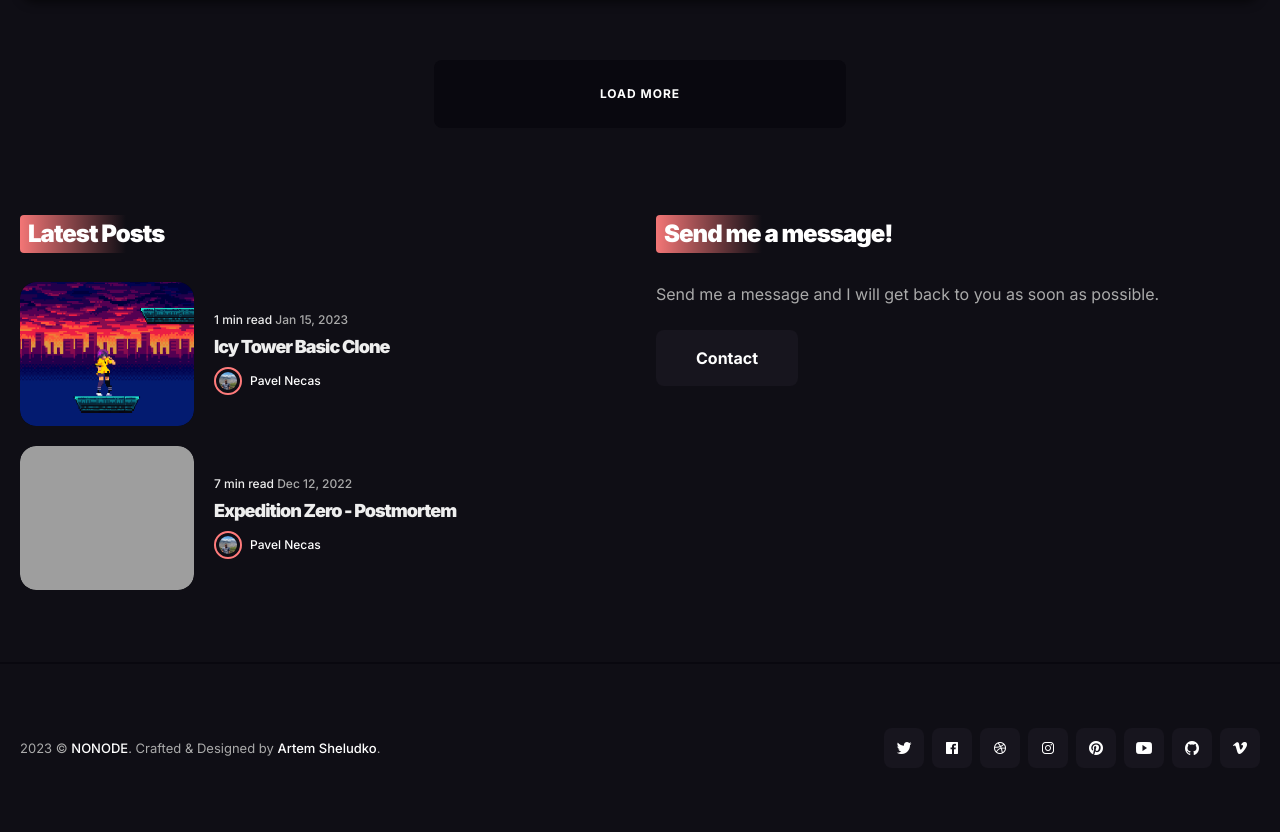
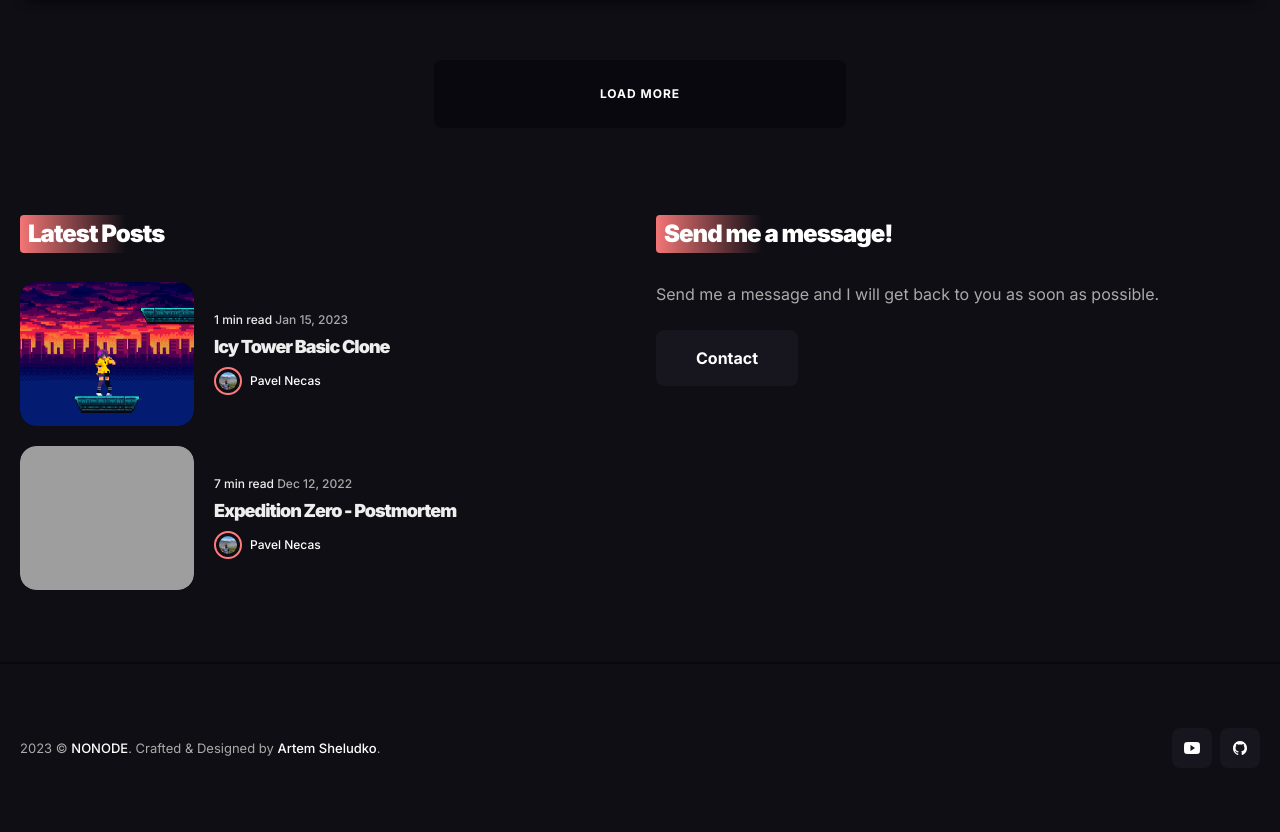
Before and after one commit to Pavelioso/pavelioso.github.io, a Jekyll site: the page built from index.html, in a window 1280 px wide. Shown: the part 2359-3191 px from the top of the page. Built offline with Jekyll 4.4.1, drawn with Linux system fonts in a browser that asks for light colours; nearby versions of some CDN libraries; the list of posts is cut into pages by our own code; grey boxes are pictures that could not be loaded.

Commit message:
Updated config

```diff
--- a/_config.yml
+++ b/_config.yml
@@ -26,7 +26,7 @@ hero:
 # Contact Settings
 contact:
   email: f/xpzelroq # Add your email for contact form
-  description: Because of spam bots, please send me message through here and I will get back to asap! # Add a description of your form
+  description: Because of spam bots, please send me message through here and I will get back to asap! Or you can use this pavel (at & at) nonode . dev .  # Add a description of your form
 
 # NOTE
 # Norlin theme comes with a contact form built-in. You can use this form with Formspree (https://formspree.io/) service and get up to 50 submissions for free. Also, you can easily switch to another service if you want.
@@ -37,14 +37,14 @@ contact:
 # Example of adding a new link to the footer - {icon: "ion-logo-github", link: "https://github.com"}
 # Other icons can be found at https://ionicons.com/v4/
 social:
-- {icon: "ion-logo-twitter", link: "https://twitter.com"}
-- {icon: "ion-logo-facebook", link: "https://facebook.com"}
-- {icon: "ion-logo-dribbble", link: "https://dribbble.com"}
-- {icon: "ion-logo-instagram", link: "https://instagram.com"}
-- {icon: "ion-logo-pinterest", link: "https://pinterest.com"}
-- {icon: "ion-logo-youtube", link: "https://youtube.com"}
-- {icon: "ion-logo-github", link: "https://github.com"}
-- {icon: "ion ion-logo-vimeo", link: "https://vimeo.com/"}
+# - {icon: "ion-logo-twitter", link: "https://twitter.com"}
+# - {icon: "ion-logo-facebook", link: "https://facebook.com"}
+# - {icon: "ion-logo-dribbble", link: "https://dribbble.com"}
+# - {icon: "ion-logo-instagram", link: "https://instagram.com"}
+# - {icon: "ion-logo-pinterest", link: "https://pinterest.com"}
+- {icon: "ion-logo-youtube", link: "https://www.youtube.com/channel/UCbjAhPuKCbcNuSiPArQujiA"}
+- {icon: "ion-logo-github", link: "https://github.com/Pavelioso/"}
+# - {icon: "ion ion-logo-vimeo", link: "https://vimeo.com/"}
 
 
 #-------------------------------
```
